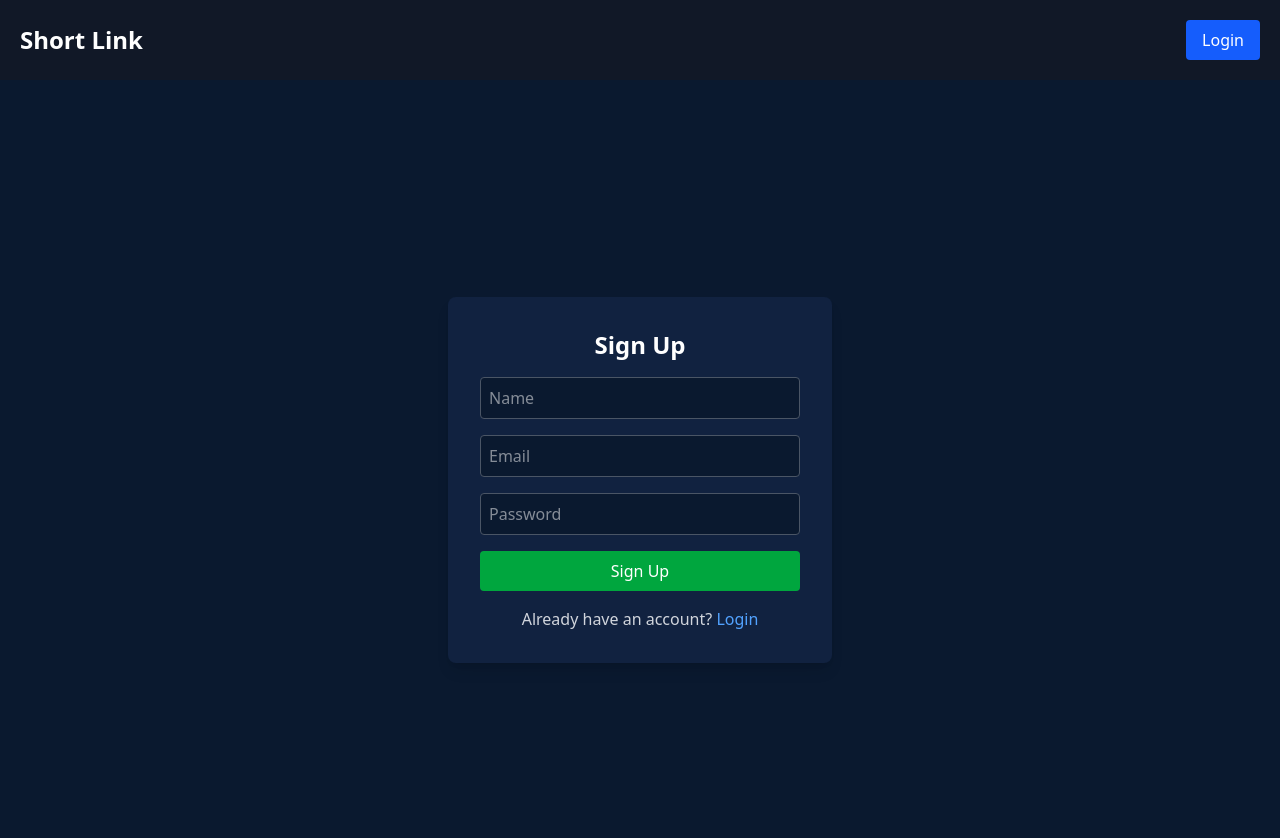
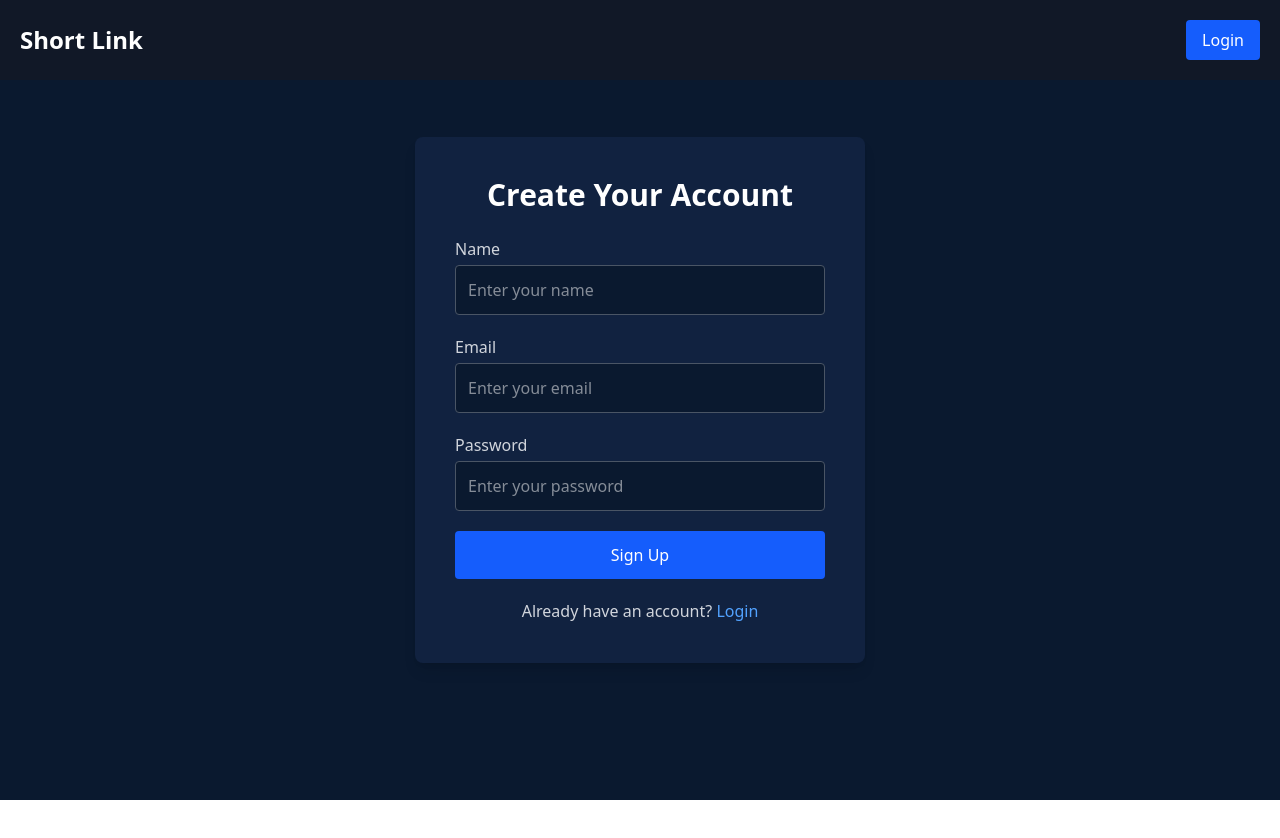
Before and after one commit to Ashrafpallat/Short-Link-Frontend, a React (Vite) app: page /signup in a window 1280 px wide. Shown: the top 838 px of the page. After the commit the page ends 800 px from the top, so only its background shows below. Built offline with nearby package versions, Linux system fonts and the light colour scheme.

Commit message:
updated login and signup design

```diff
--- a/src/components/Header.jsx
+++ b/src/components/Header.jsx
@@ -21,12 +21,12 @@ const Header = () => {
   };
   const getGreeting = () => {
     const hours = new Date().getHours();
-    if (hours < 12) return "Good morning 🌅☀️🌞";
-    if (hours < 18) return "Good afternoon 🌤️☀️😃";
+    if (hours < 12) return "Good morning 🌅☀️";
+    if (hours < 18) return "Good afternoon 🌤️☀️";
     return "Good evening 🌆🌙✨";
   };
   return (
-    <div className="bg-[#111827] text-white p-5 flex justify-between items-center">
+    <div className="bg-[#111827] text-white p-5 flex justify-between items-center fixed w-full">
       <h1 className="text-2xl font-bold flex items-center gap-2 cursor-pointer" onClick={() => navigate('/')}>
         {/* <img src="/favicon.png" alt="Short Link Logo" className="w-6 h-6" /> */}
         Short Link
@@ -38,7 +38,7 @@ const Header = () => {
           <p className="text-gray-400">{getGreeting()} <span className="font-semibold">{user.name}</span></p>
           <button
             onClick={handleLogout}
-            className="border px-4 py-2 rounded hover:bg-[#303643] transition"
+            className="border px-3 py-1 rounded hover:bg-[#303643] transition"
           >
             Logout
           </button>
--- a/src/pages/History.jsx
+++ b/src/pages/History.jsx
@@ -71,7 +71,7 @@ const History = () => {
     return (
         <div>
             <Header />
-            <div style={{ backgroundColor: "#1F2937", minHeight: "100vh", padding: "20px" }}>
+            <div style={{ backgroundColor: "#1F2937", minHeight: "100vh", padding: "20px", paddingTop:'90px' }}>
                 <Paper sx={{ backgroundColor: "#2D3748", padding: 2, color: "white" }}>
                     <Typography variant="h5" align="center" gutterBottom>
                         URL Shortening History
--- a/src/pages/Home.jsx
+++ b/src/pages/Home.jsx
@@ -46,6 +46,15 @@ const Home = () => {
         return;
       }
 
+      // Regular expression to validate URLs
+      const urlPattern = /^(https?:\/\/)?([\w-]+(\.[\w-]+)+)(\/[\w-./?%&=]*)?$/i;
+
+      if (!urlPattern.test(originalUrl.trim())) {
+        setError("Please enter a valid URL starting with http:// or https://");
+        return;
+      }
+
+
       const response = await api.post("/url/shorten", { originalUrl });
 
       setShortUrl(response.data.shortUrl);
@@ -57,7 +66,7 @@ const Home = () => {
   return (
     <div>
       <Header />
-      <div className="min-h-screen flex flex-col items-center bg-[#1F2937] text-white p-6">
+      <div className="min-h-screen flex flex-col items-center bg-[#1F2937] text-white p-6 pt-26">
 
         {/* Heading */}
         <div className="max-w-xl mx-auto text-center">
--- a/src/pages/Login.jsx
+++ b/src/pages/Login.jsx
@@ -27,47 +27,56 @@ const Login = () => {
       toast.success("Login successful!"); // You can replace this with a toast notification
       navigate("/"); // Redirect to dashboard after login
     } catch (err) {
-      setError(err.message);
+      setError(err.response.data.message);
     }
   };
 
   return (
     <div>
-      <Header/>
+      <Header />
       <div className="min-h-screen flex items-center justify-center bg-[#0A192F]">
-      <div className="bg-[#112240] p-8 rounded-lg shadow-lg w-96">
-        <h2 className="text-white text-2xl font-semibold text-center mb-4">Login</h2>
+        <div className="bg-[#112240] p-10 rounded-lg shadow-lg w-[450px]"> {/* Increased width */}
+          <h2 className="text-white text-3xl font-semibold text-center mb-6">Welcome Back</h2>
 
-        {error && <p className="text-red-500 text-center">{error}</p>}
+          {error && <p className="text-red-500 text-center mb-4">{error}</p>}
 
-        <form onSubmit={handleLogin} className="space-y-4">
+          <form onSubmit={handleLogin} className="space-y-5">
+            {/* Email Field */}
+            <div>
+              <label className="text-gray-300 block mb-1">Email</label>
               <input
                 type="email"
-            placeholder="Email"
-            className="w-full p-2 rounded bg-[#0A192F] text-white border border-gray-600 focus:outline-none"
+                placeholder="Enter your email"
+                className="w-full p-3 rounded bg-[#0A192F] text-white border border-gray-600 focus:outline-none"
                 value={email}
                 onChange={(e) => setEmail(e.target.value)}
                 required
               />
+            </div>
 
+            {/* Password Field */}
+            <div>
+              <label className="text-gray-300 block mb-1">Password</label>
               <input
                 type="password"
-            placeholder="Password"
-            className="w-full p-2 rounded bg-[#0A192F] text-white border border-gray-600 focus:outline-none"
+                placeholder="Enter your password"
+                className="w-full p-3 rounded bg-[#0A192F] text-white border border-gray-600 focus:outline-none"
                 value={password}
                 onChange={(e) => setPassword(e.target.value)}
                 required
               />
+            </div>
 
+            {/* Submit Button */}
             <button
               type="submit"
-            className="w-full p-2 bg-blue-600 hover:bg-blue-700 text-white rounded transition"
+              className="w-full p-3 bg-blue-600 hover:bg-blue-700 text-white rounded transition"
             >
               Login
             </button>
           </form>
 
-        <p className="text-gray-300 text-center mt-4">
+          <p className="text-gray-300 text-center mt-5">
             Don't have an account?{" "}
             <span
               className="text-blue-400 cursor-pointer hover:underline"
@@ -78,6 +87,7 @@ const Login = () => {
           </p>
         </div>
       </div>
+
     </div>
   );
 };
--- a/src/pages/Signup.jsx
+++ b/src/pages/Signup.jsx
@@ -22,10 +22,10 @@ const Signup = () => {
                 { withCredentials: true } // Required to send cookies
             );
 
-            toast.success(data.message || "Signup successful! Please log in.");
+            toast.success("Signup successful! Please log in.");
             navigate("/login"); // Redirect to login after signup
         } catch (err) {
-            setError(err.message);
+            setError(err.response.data.message);
         }
     };
 
@@ -33,48 +33,61 @@ const Signup = () => {
         <div>
             <Header />
             <div className="min-h-screen flex items-center justify-center bg-[#0A192F]">
-                <div className="bg-[#112240] p-8 rounded-lg shadow-lg w-96">
-                    <h2 className="text-white text-2xl font-semibold text-center mb-4">Sign Up</h2>
+                <div className="bg-[#112240] p-10 rounded-lg shadow-lg w-[450px]"> {/* Increased width */}
+                    <h2 className="text-white text-3xl font-semibold text-center mb-6">Create Your Account</h2>
 
-                    {error && <p className="text-red-500 text-center">{error}</p>}
+                    {error && <p className="text-red-500 text-center mb-4">{error}</p>}
 
-                    <form onSubmit={handleSignup} className="space-y-4">
+                    <form onSubmit={handleSignup} className="space-y-5">
+                        {/* Name Field */}
+                        <div>
+                            <label className="text-gray-300 block mb-1">Name</label>
                             <input
                                 type="text"
-                            placeholder="Name"
-                            className="w-full p-2 rounded bg-[#0A192F] text-white border border-gray-600 focus:outline-none"
+                                placeholder="Enter your name"
+                                className="w-full p-3 rounded bg-[#0A192F] text-white border border-gray-600 focus:outline-none"
                                 value={name}
                                 onChange={(e) => setName(e.target.value)}
                                 required
                             />
+                        </div>
 
+                        {/* Email Field */}
+                        <div>
+                            <label className="text-gray-300 block mb-1">Email</label>
                             <input
                                 type="email"
-                            placeholder="Email"
-                            className="w-full p-2 rounded bg-[#0A192F] text-white border border-gray-600 focus:outline-none"
+                                placeholder="Enter your email"
+                                className="w-full p-3 rounded bg-[#0A192F] text-white border border-gray-600 focus:outline-none"
                                 value={email}
                                 onChange={(e) => setEmail(e.target.value)}
                                 required
                             />
+                        </div>
 
+                        {/* Password Field */}
+                        <div>
+                            <label className="text-gray-300 block mb-1">Password</label>
                             <input
                                 type="password"
-                            placeholder="Password"
-                            className="w-full p-2 rounded bg-[#0A192F] text-white border border-gray-600 focus:outline-none"
+                                placeholder="Enter your password"
+                                className="w-full p-3 rounded bg-[#0A192F] text-white border border-gray-600 focus:outline-none"
                                 value={password}
                                 onChange={(e) => setPassword(e.target.value)}
                                 required
                             />
+                        </div>
 
+                        {/* Submit Button */}
                         <button
                             type="submit"
-                            className="w-full p-2 bg-green-600 hover:bg-green-700 text-white rounded transition"
+                            className="w-full p-3 bg-blue-600 hover:bg-blue-700 text-white rounded transition"
                         >
                             Sign Up
                         </button>
                     </form>
 
-                    <p className="text-gray-300 text-center mt-4">
+                    <p className="text-gray-300 text-center mt-5">
                         Already have an account?{" "}
                         <span
                             className="text-blue-400 cursor-pointer hover:underline"
@@ -85,6 +98,7 @@ const Signup = () => {
                     </p>
                 </div>
             </div>
+
         </div>
     );
 };
```
Lines whose indentation alone changed are shown as unchanged.
